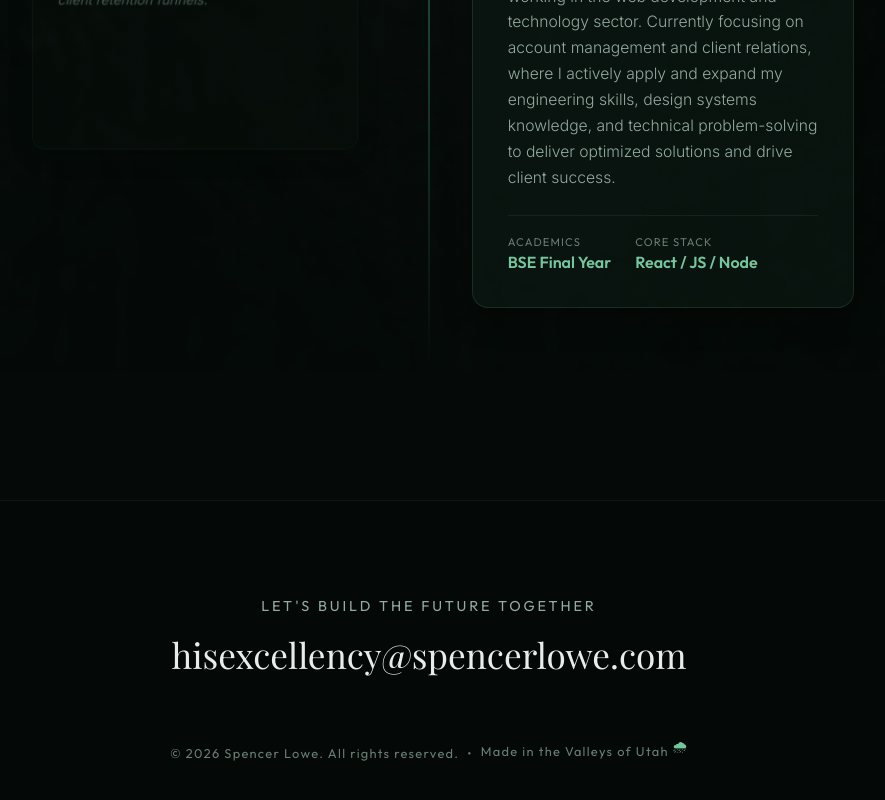
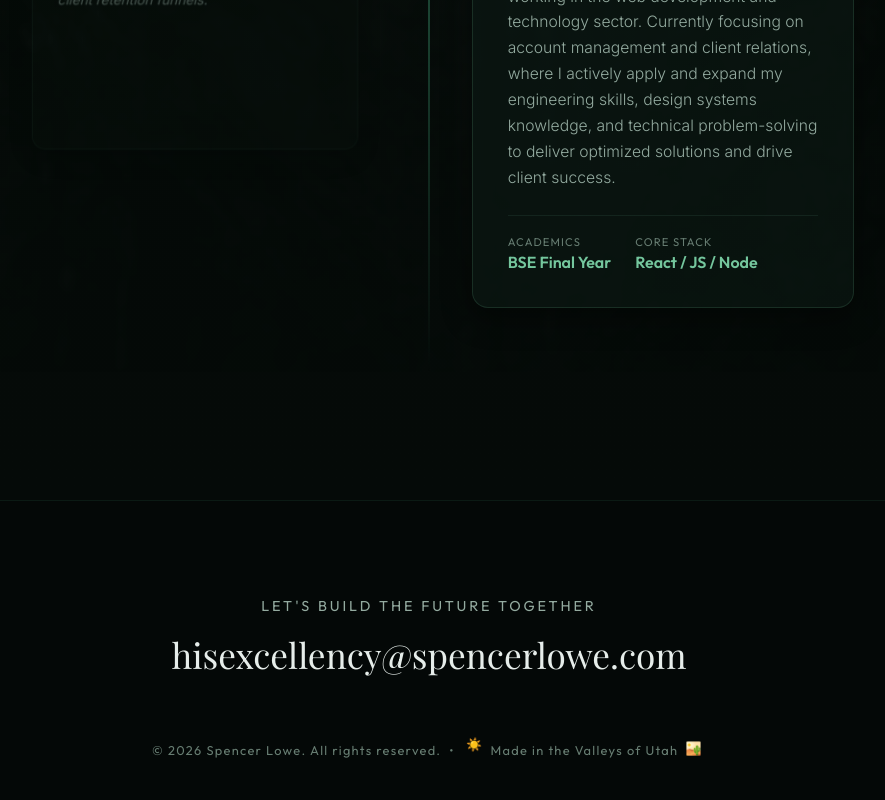
Before and after one commit to NeedleEater/excited-maxwell, a React (Vite) app: page / in a window 1280 px wide. Shown: the part 5913-6713 px from the top of the page, without its empty margins (211-1096 px from the left). Built offline with nearby package versions, Linux system fonts and the light colour scheme; a web font is replaced by a local one.

Commit message:
Update footer with sun and desert emojis

```diff
--- a/src/App.jsx
+++ b/src/App.jsx
@@ -330,7 +330,7 @@ export default function App() {
           <div className="footer-meta">
             <span>&copy; {new Date().getFullYear()} Spencer Lowe. All rights reserved.</span>
             <span>&bull;</span>
-            <span>Made in the Valleys of Utah <span className="footer-meta-rain">🌧</span></span>
+            <span><span className="footer-meta-emoji">☀️</span> Made in the Valleys of Utah <span className="footer-meta-emoji delay">🏜️</span></span>
           </div>
         </div>
       </footer>
--- a/src/index.css
+++ b/src/index.css
@@ -786,10 +786,14 @@ html {
   gap: 0.5rem;
 }
 
-.footer-meta-rain {
+.footer-meta-emoji {
   animation: float-gentle 3s ease-in-out infinite;
   display: inline-block;
-  color: var(--color-rain-glow);
+  margin: 0 0.2rem;
+}
+
+.footer-meta-emoji.delay {
+  animation-delay: 1.5s;
 }
 
 /* RESPONSIVE MEDIA QUERIES */
```
